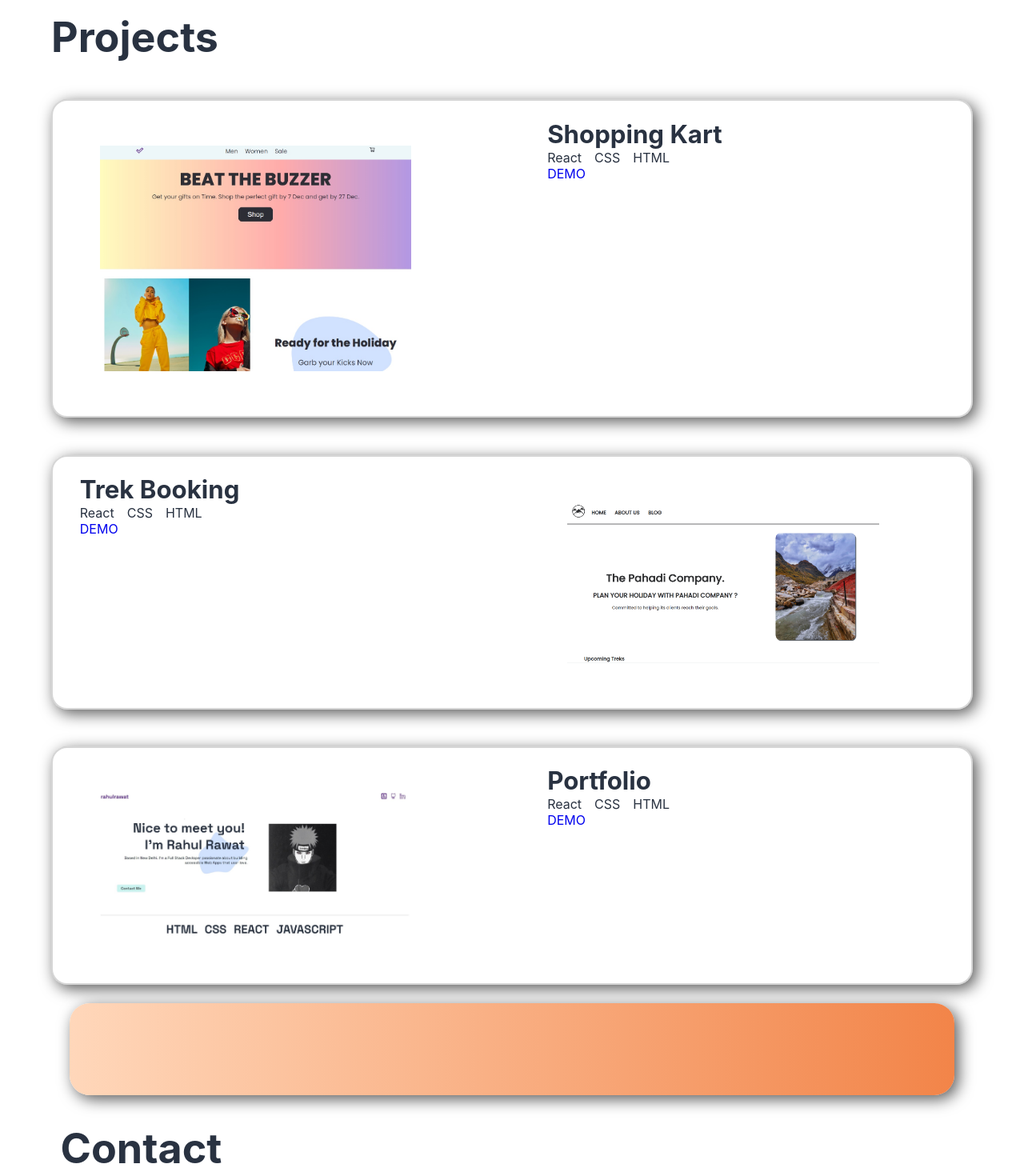
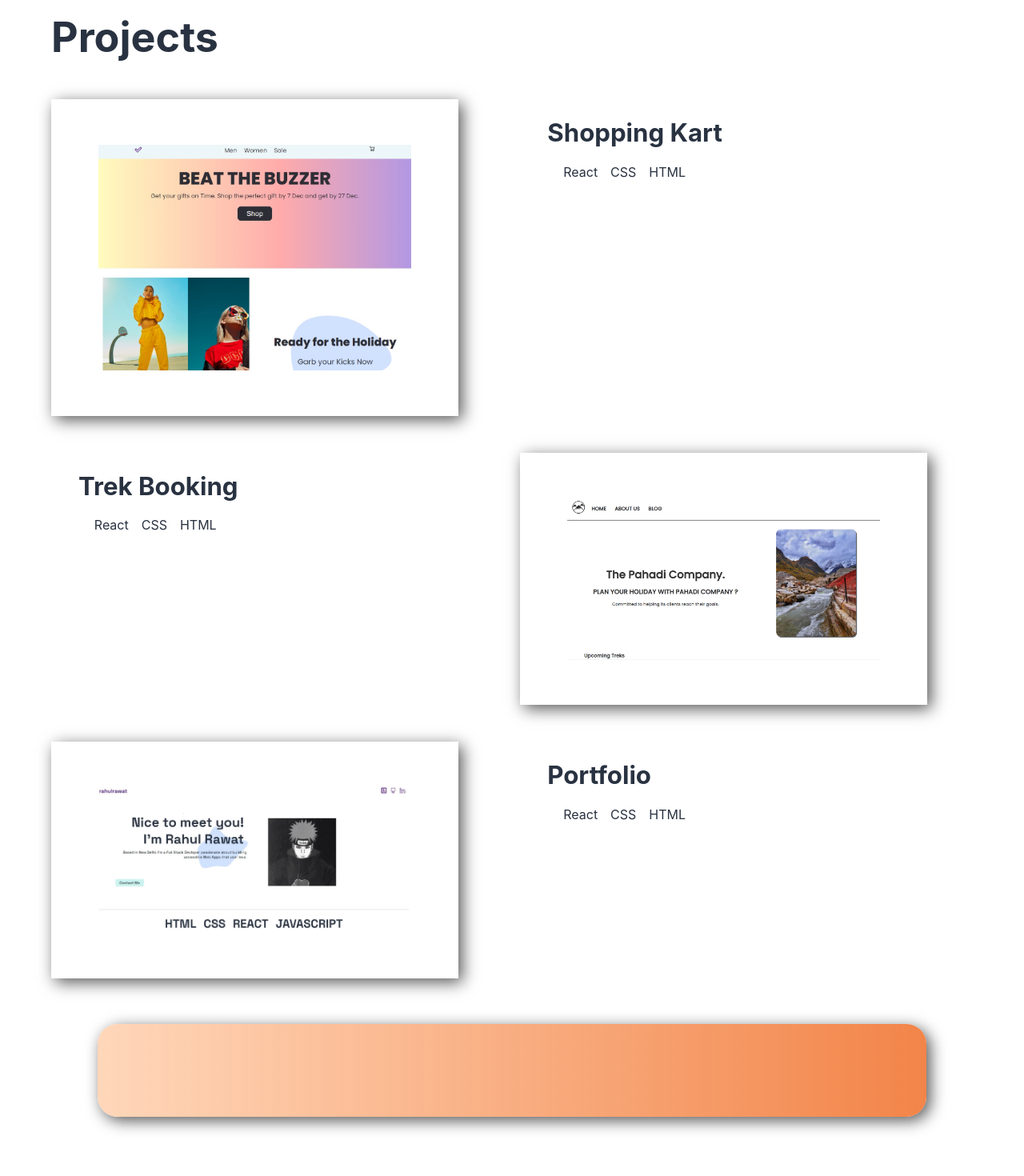
Before and after one commit to RahulRawatji/nextProtfolio, a Next.js app: page / in a window 1280 px wide. Shown: the part 700-2170 px from the top of the page at 80% size. Built offline with nearby package versions, Linux system fonts and the light colour scheme; no server answers.

Commit message:
feat: :lipstick: changed style

```diff
--- a/pages/index.js
+++ b/pages/index.js
@@ -48,9 +48,9 @@ export default function Home() {
                 <section className='project-section'>
                     <h2>Projects</h2>
                     <div className='project-items'>
-                        <div className='project-img-container'>
+                       <a href='/'><div className='project-img-container'>
                          <img src="shopping.jpg" className='project-img' />
-                        </div>
+                        </div></a>
                         <div className='project-content'>
                             <h3>Shopping Kart</h3>
                             <ul className='project-list'>
@@ -58,7 +58,6 @@ export default function Home() {
                                 <li>CSS</li>
                                 <li>HTML</li>
                             </ul>
-                            <a href="/">DEMO</a>
                         </div>
                     </div>
                     <div className='project-items'>
@@ -69,18 +68,18 @@ export default function Home() {
                                 <li>CSS</li>
                                 <li>HTML</li>
                             </ul>
-                            <a href="https://phoenix-eta.vercel.app/">DEMO</a>
                         </div>
-                        <div className='project-img-container'>
+                        <a href="https://phoenix-eta.vercel.app/"><div className='project-img-container'>
                          <img src="trek.png" className='project-img'
                                />
-                        </div>
+                        </div></a>
                     </div>
                     <div className='project-items'>
-                        <div className='project-img-container'>
+                    <a href='https://next-protfolio-phi.vercel.app/'> <div className='project-img-container'>
                          <img src="portfolio.jpg" className='project-img'
                                />
                         </div>
+                        </a>
                         <div className='project-content'>
                             <h3>Portfolio</h3>
                             <ul className='project-list'>
@@ -88,7 +87,7 @@ export default function Home() {
                                 <li>CSS</li>
                                 <li>HTML</li>
                             </ul>
-                            <a href='https://next-protfolio-phi.vercel.app/'>DEMO</a>
+
                         </div>
 
                     </div>
--- a/styles/main.css
+++ b/styles/main.css
@@ -61,10 +61,9 @@ h3{
     margin-top: 4%;
     display: grid;
     gap: 1.3rem;
-    border: 2px solid #3333;
+    /* border: 2px solid #3333; */
     border-radius: 20px;
-    -webkit-box-shadow: 5px 5px 19px 0px rgba(0,0,0,0.66);
-    box-shadow: 5px 5px 19px 0px rgba(0,0,0,0.66);
+
 }
 
 .project-img-container{
@@ -72,6 +71,14 @@ h3{
    justify-content: center;
    width: 90%;
    padding: 10%;
+    -webkit-box-shadow: 5px 5px 19px 0px rgba(0,0,0,0.66);
+    box-shadow: 5px 5px 19px 0px rgba(0,0,0,0.66);
+
+}
+
+.project-img-container:hover{
+   transition: transform .7s ;
+   transform: scale(1.1)
 }
 
 .project-content{
@@ -83,6 +90,7 @@ h3{
 .project-list{
     display: flex;
     gap: 1rem;
+    padding: 4%;
 }
 
 .project-img{
@@ -94,7 +102,7 @@ h3{
 .quote-section{
     background-image: linear-gradient(to left,#ef651acb,#ffd7ba );
     padding: 5%;
-    margin: 2%;
+    margin: 5%;
     color: #34414f;
     border-radius: 25px;
     animation: animateBackground 7s ease-in-out infinite alternate-reverse;
@@ -119,7 +127,6 @@ h3{
 
 .contact-section{
     padding: 1%;
-    height: 80vh;
 }
 
 .contact-section p{
```
